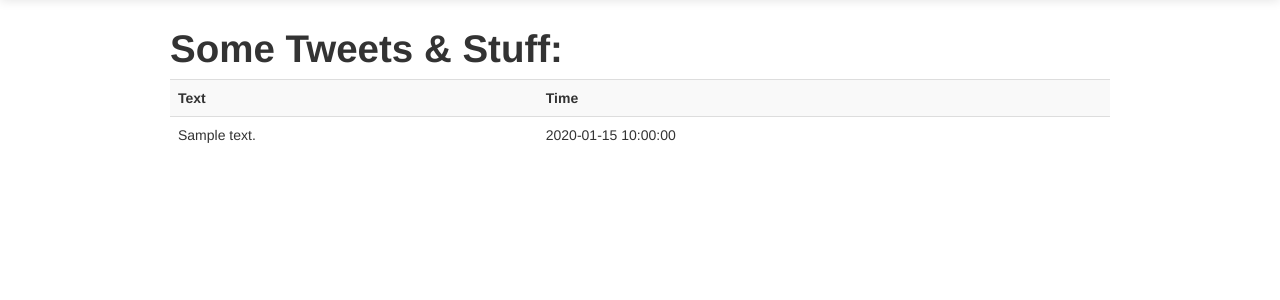
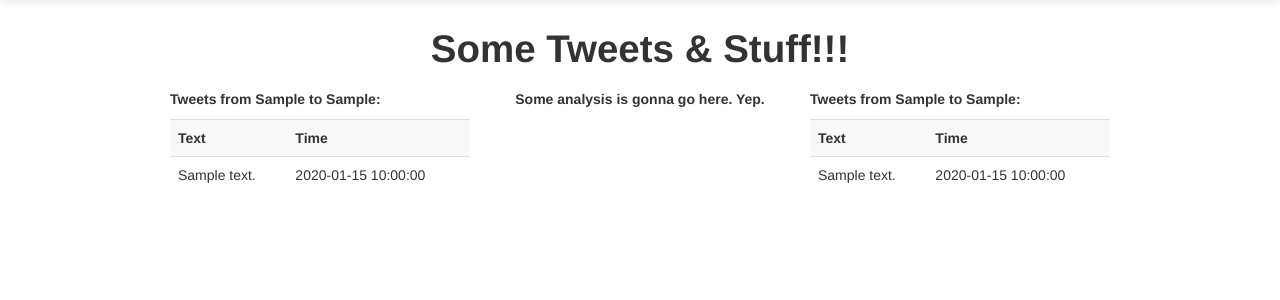
Before and after one commit to annthurium/twerk, a Flask app: template templates/list_tweets.html in a window 1280 px wide. Shown: the part 41-341 px from the top of the page. Run offline with Flask 2, Linux system fonts and the light colour scheme; the template is opened without the code that fills it: most values are stand-ins (such as "Sample title", 1, 10 or a date in 2020); some libraries are stand-ins or nearby versions.

Commit message:
list_tweets displaying 2 tweet lists

```diff
--- a/model.py
+++ b/model.py
@@ -6,7 +6,7 @@ from sqlalchemy import Column, Integer, String, DateTime, func
 from sqlalchemy.orm import sessionmaker, relationship, backref, scoped_session
 from datetime import datetime
 
-##### this is global within one thread (Thread local)
+##### engine, session are thread local
 
 engine = create_engine("sqlite:///twerk.db", echo = False)
 session = scoped_session(sessionmaker(bind=engine,
--- a/seed.py
+++ b/seed.py
@@ -87,7 +87,7 @@ def load_timeline(timeline):
 	session.commit()
 
 def main():
-	user_name = 'ohathackbright'
+	user_name = ''
 	find_newest_tweet_id_in_DB(user_name)
 	get_tweets(user_name)
 	# testing 2 tweets:
--- a/templates/list_tweets.html
+++ b/templates/list_tweets.html
@@ -1,18 +1,38 @@
 {% extends "layout.html" %}
 {% block body %}
-    <title>148-Bit_Love</title>
-    <h1>Some Tweets & Stuff:</h1>
-    	<table class="table table-striped" id ="tweets" align="left">
+<h1 align="center">Some Tweets & Stuff!!!</h1>
+<div class="row-fluid">
+    <div class="span4">
+
+    	<table class="table table-striped" id ="user_1_tweets" align="left">
+            <h5> Tweets from {{user_1}} to {{user_2}}: </h5>
     		<th>Text</th>
     		<th>Time</th>
-    		{% for tweet in tweet_list %}
+    		{% for tweet in tweet_list_1 %}
     		<tr>
     		<td>{{ tweet.text }} </td>
     		<td>{{ tweet.time_stamp }} </td>
     		</tr>
     		{% endfor %}
     	</table>
-
+    </div>
+    <div class="span4">
+        <h5 align="center">Some analysis is gonna go here. Yep.</h5>
+    </div>
+    <div class="span4">
+        <table class="table table-striped" id ="user_2_tweets" align="right">
+            <h5> Tweets from {{user_2}} to {{user_1}}: </h5>
+            <th>Text</th>
+            <th>Time</th>
+            {% for tweet in tweet_list_2 %}
+            <tr>
+            <td>{{ tweet.text }} </td>
+            <td>{{ tweet.time_stamp }} </td>
+            </tr>
+            {% endfor %}
+        </table>
+    </div>
+</div>
 
 
 {% endblock %}
--- a/views.py
+++ b/views.py
@@ -5,7 +5,6 @@
 from flask import Flask, render_template, redirect, request, url_for, flash, session, g
 from model import session as db_session, User, Tweet
 import model
-import stripper
 
 app = Flask(__name__)
 SECRET_KEY = "dumbass_horse_battery_staple_FOREVAR_AND_EVAR"
@@ -20,16 +19,21 @@ def index():
 
 @app.route("/list_tweets", methods=["POST", "GET"])
 def list_tweets():
-    user_1_screen_name = request.form['user_1_screen_name']
-    user_2_screen_name = request.form['user_2_screen_name']
-    print user_2_screen_name
-    print user_1_screen_name
+    user_1_screen_name = strip_leading_ampersand(request.form['user_1_screen_name'])
+    user_2_screen_name = strip_leading_ampersand(request.form['user_2_screen_name'])
     tweet_list_1 = query_for_tweets(user_1_screen_name, user_2_screen_name)
     tweet_list_2 = query_for_tweets(user_2_screen_name, user_1_screen_name)
-    return render_template("list_tweets.html", tweet_list = tweet_list_1)
+    return render_template("list_tweets.html", tweet_list_1 = tweet_list_1, tweet_list_2 = tweet_list_2,
+        user_1 = user_1_screen_name, user_2 = user_2_screen_name)
+
+def strip_leading_ampersand(str):
+    if str[0] == '@':
+        str.pop(0)
+    return str
 
 def query_for_tweets(user_1_screen_name, user_2_screen_name):
 	search_string = "%@" + user_2_screen_name + "%"
+    # will add "in_reply_to_user" to accommodate changed usernames
 	tweet_list = model.session.query(Tweet).filter(Tweet.text.like(search_string)).filter(Tweet.from_user_screen_name == user_1_screen_name)
 	return tweet_list
 
```
